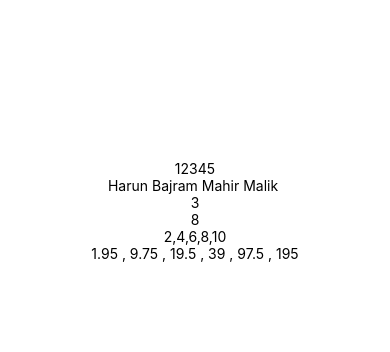
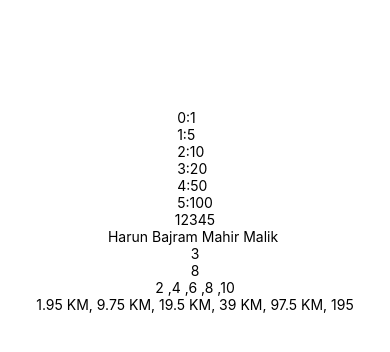
Before and after one commit to mob-dev-org/Harun_praksa, a React Native app: screen / in a window 390 px wide. Shown: the top 352 px of the page. Built offline with nearby package versions, Linux system fonts and the light colour scheme.

Commit message:
feat(show index): show index of each element from array

```diff
--- a/App.tsx
+++ b/App.tsx
@@ -17,26 +17,35 @@ export default function App() {
 
     // adding some map method, and comma
     const doubleNums = numbers.map((number) => number * 2);
-    const commaSeparator = doubleNums.join(',');
+    const commaSeparator = doubleNums.join(' ,');
     doubleNums;
 
     const currencyEUR: number[] = [1, 5, 10, 20, 50, 100];
-    const toBAM = (value: number) => {
-        value *= 1.95;
-        return value;
-    };
+    // const toBAM = (value: number) => {
+    //     value *= 1.95;
+    //     return value;
+    // };
+    // let currencyBAM = currencyEUR.map(toBAM);
 
-    let currencyBAM = currencyEUR.map(toBAM);
-    const commaSeparator2 = currencyBAM.join(' , ');
+    const toKM = currencyEUR.map((value) => value * 1.95);
+
+    const commaSeparator2 = toKM.join(' KM, ');
 
     return (
         <View style={[{ alignItems: 'center', justifyContent: 'center', height: '50%' }]}>
+            <View>
+                {currencyEUR.map((item, index) => (
+                    <Text key={index}>
+                        {index}:{item}
+                    </Text>
+                ))}
+            </View>
             <Text>{numbers}</Text>
             <Text>{names}</Text>
             <Text>{numbers[2]}</Text>
             <Text>{names.length}</Text>
             <Text>{commaSeparator}</Text>
-            <Text>{}</Text>
+            {/* <Text>{currencyBAM}</Text> */}
             <Text>{commaSeparator2}</Text>
 
             <StatusBar animated backgroundColor="#c40f" style="dark" />
```
